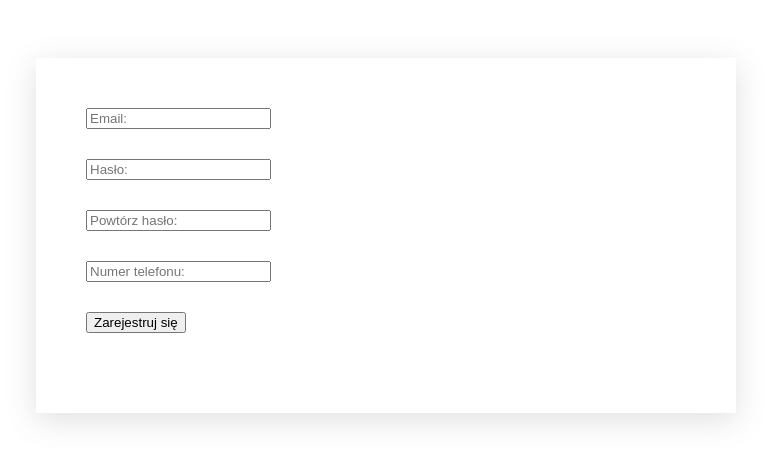
After one commit to B1gCoder/restauracja_projekt, a PHP site: page /registrationPage.php in a window 1280 px wide. The commit adds this page. Shown: the top 463 px of the page, without its empty margins (254-1025 px from the left). Run offline with PHP 8.4, Linux system fonts and the light colour scheme.

Commit message:
Dodano podstronę rejestracji kont z hashowaniem haseł

```diff
--- a/connection.php
+++ b/connection.php
@@ -4,4 +4,8 @@ $username = "root";
 $password = "";
 
 $conn = new mysqli($servername, $username, $password,"glod_restauracja");
+if (!$conn) {
+    die("Ups.. coś poszło nie tak");
+}
+
 ?>
--- /dev/null
+++ b/registrationPage.php
@@ -0,0 +1,95 @@
+<!DOCTYPE html>
+<html lang="en">
+<head>
+    <meta charset="UTF-8">
+    <meta http-equiv="X-UA-Compatible" content="IE=edge">
+    <meta name="viewport" content="width=device-width, initial-scale=1.0">
+    <title>Rejestracja</title>
+    <style>
+        body {
+            padding: 50px;
+        }
+
+        .container {
+            max-width: 600px;
+            margin: 0 auto;
+            padding: 50px;
+            box-shadow: rgba(100, 100, 111, 0.2) 0px 7px 29px 0px;
+        }
+
+        .form-group {
+            margin-bottom: 30px;
+        }
+    </style>
+</head>
+<body>
+    <div class="container">
+        <?php
+        if (isset($_POST["submit"])) {
+            $email = $_POST["email"];
+            $password = $_POST["password"];
+            $phoneNumber = $_POST["phone-number"];
+            $passwordRepeat = $_POST["repeat_password"];
+
+            $passwordHash = password_hash($password, PASSWORD_DEFAULT);
+
+            $errors = array();
+
+            if (empty($email) OR empty($password) OR empty($passwordRepeat) OR empty($phoneNumber)) {
+                array_push($errors,"Wszystkie dane są wymagane");
+            }
+            if (!filter_var($email, FILTER_VALIDATE_EMAIL)) {
+                array_push($errors, "Adres email jest niepoprawny");
+            }
+            if (strlen($password)<8) {
+                array_push($errors, "Hasło jest za krótkie (min. 8 znaków)");
+            }
+            if ($password!==$passwordRepeat) {
+                array_push($errors, "Hasła nie są takie same");
+            }
+
+            require_once "connection.php";
+            $sql = "SELECT * FROM konta WHERE email = '$email'";
+            $result = mysqli_query($conn, $sql);
+            $rowCount = mysqli_num_rows($result);
+            if ($rowCount>0) {
+                array_push($errors,"Email jest już powiązany do innego konta");
+            }
+            if (count($errors)>0) {
+                foreach ($errors as $error) {
+                    echo "<div class='alert alert-danger'>$error</div>";
+                }
+            } else {
+                $sql = "INSERT INTO konta (nr_telefonu, email, haslo) VALUES ( ?, ?, ? )";
+                $stmt = mysqli_stmt_init($conn);
+                $prepareStmt = mysqli_stmt_prepare($stmt,$sql);
+                if ($prepareStmt) {
+                    mysqli_stmt_bind_param($stmt,"sss",$phoneNumber, $email, $passwordHash);
+                    mysqli_stmt_execute($stmt);
+                    echo "<div class='alert alert-success'>Zarejestrowano pomyślnie.</div>";
+                } else {
+                    die("Ups.. coś poszło nie tak");
+                }
+            }
+        }
+        ?>
+        <form action="registrationPage.php" method="post">
+            <div class="form-group">
+                <input type="email" name="email" class="form-control" placeholder="Email:">
+            </div>
+            <div class="form-group">
+                <input type="password" name="password" class="form-control" placeholder="Hasło:">
+            </div>
+            <div class="form-group">
+                <input type="password" name="repeat_password" class="form-control" placeholder="Powtórz hasło:">
+            </div>
+            <div class="form-group">
+                <input type="text" name="phone-number" class="form-control" placeholder="Numer telefonu:">
+            </div>
+            <div class="form-group">
+                <input type="submit" value="Zarejestruj się" name="submit" class="btn btn-primary">
+            </div>
+        </form>
+    </div>
+</body>
+</html>
--- a/style.css
+++ b/style.css
@@ -445,7 +445,7 @@ a {
 }
 
 .button-zaloguj {
-    background-color: var(--czarny);
+    background-color: var(--jasny-czarny-1);
     color: var(--czarny);
 }
 
@@ -455,10 +455,13 @@ a {
 
 /* LOGIN-PAGE */
 .container1 {
+    height: 300px;
     max-width: 600px;
     margin: 0 auto;
     padding: 50px;
     box-shadow: rgba(100, 100, 111, 0.2) 0px 7px 29px 0px;
+    text-align: center;
+    justify-content: center;
 }
 .form-group {
     margin-bottom: 30px;
```
Also changed, not shown: loginPage.php (+5 -2 lines).
